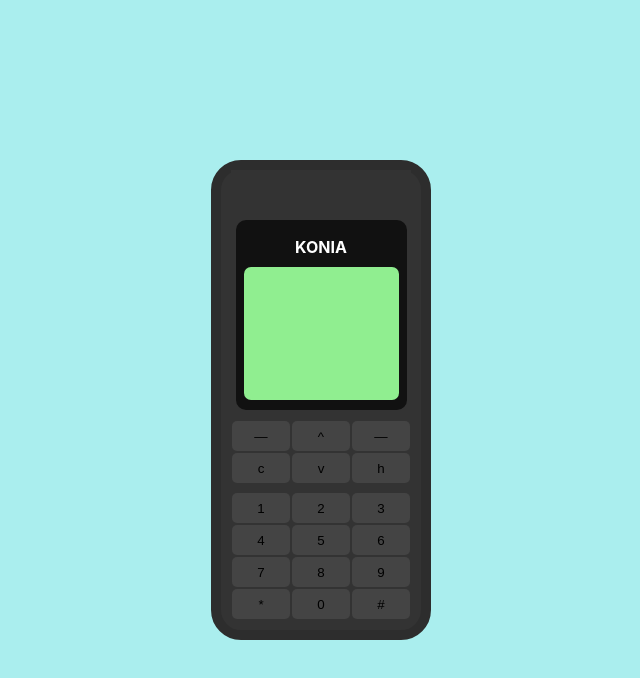
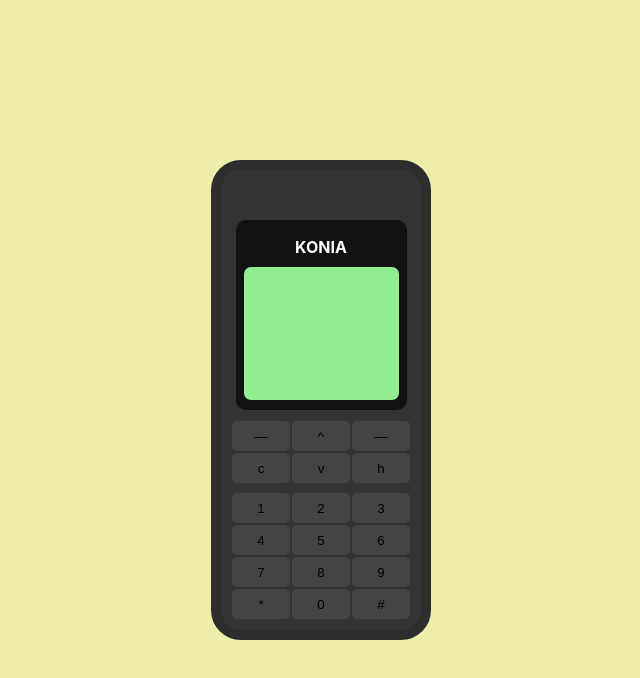
Before and after one commit to Duoliver/old-phone, a React (Create React App) app: page / in a window 1280 px wide. Shown: the top 678 px of the page, without its empty margins (319-959 px from the left). Built offline with nearby package versions, Linux system fonts and the light colour scheme.

Commit message:
changed background colour

```diff
--- a/src/app.scss
+++ b/src/app.scss
@@ -1,7 +1,7 @@
 .background {
     width: 100%;
     height: 100%;
-    background-color: #aee;
+    background-color: #eea;
     display: flex;
     align-items: center;
     justify-content: center;
```
